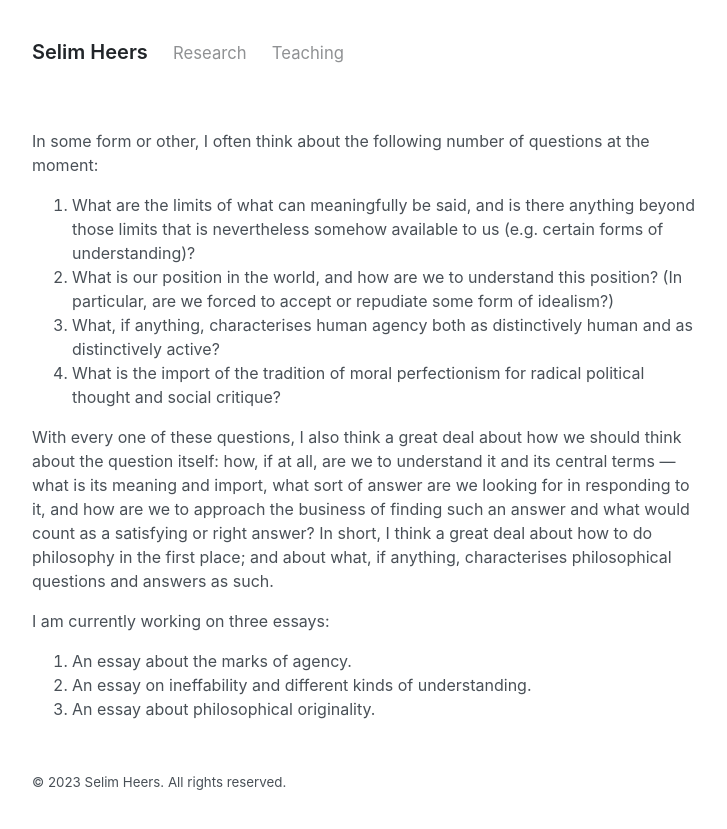
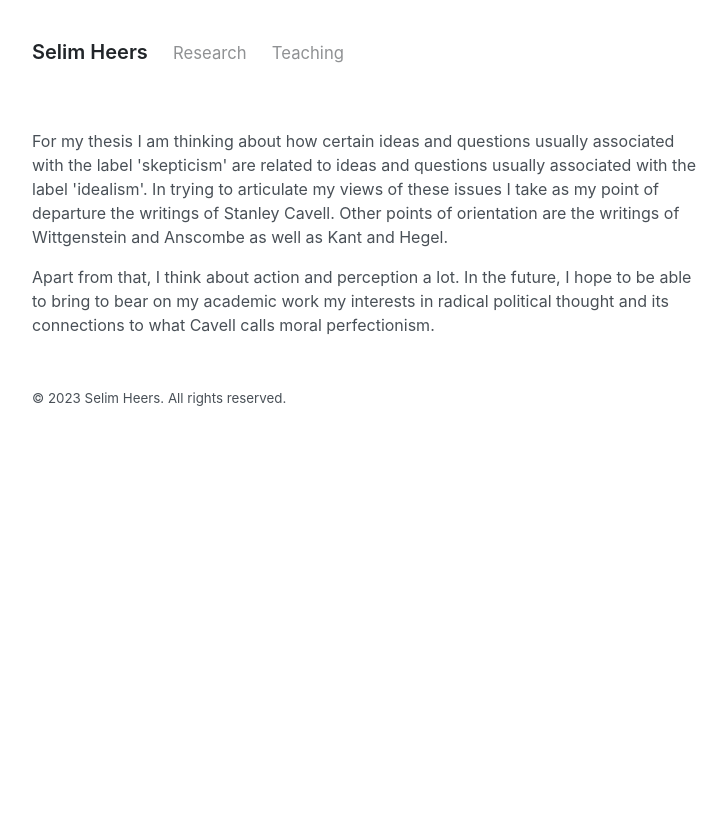
Before and after one commit to selimheers/selimheers.github.io, a Jekyll site: the page built from research.md, in a window 1280 px wide. Shown: the top 829 px of the page, without its empty margins (272-999 px from the left). Built offline with Jekyll 4.4.1, drawn with Linux system fonts in a browser that asks for light colours.

Commit message:
Update research.md

```diff
--- a/research.md
+++ b/research.md
@@ -4,17 +4,6 @@ title: Research
 permalink: /research/
 ---
 
-In some form or other, I often think about the following number of questions at the moment:
+<p>For my thesis I am thinking about how certain ideas and questions usually associated with the label 'skepticism' are related to ideas and questions usually associated with the label 'idealism'. In trying to articulate my views of these issues I take as my point of departure the writings of Stanley Cavell. Other points of orientation are the writings of Wittgenstein and Anscombe as well as Kant and Hegel.</p>
 
-1. What are the limits of what can meaningfully be said, and is there anything beyond those limits that is nevertheless somehow available to us (e.g. certain forms of understanding)?
-2. What is our position in the world, and how are we to understand this position? (In particular, are we forced to accept or repudiate some form of idealism?)
-3. What, if anything, characterises human agency both as distinctively human and as distinctively active?
-4. What is the import of the tradition of moral perfectionism for radical political thought and social critique?
-
-With every one of these questions, I also think a great deal about how we should think about the question itself: how, if at all, are we to understand it and its central terms — what is its meaning and import, what sort of answer are we looking for in responding to it, and how are we to approach the business of finding such an answer and what would count as a satisfying or right answer? In short, I think a great deal about how to do philosophy in the first place; and about what, if anything, characterises philosophical questions and answers as such.
-
-I am currently working on three essays:
-
-1. An essay about the marks of agency.
-2. An essay on ineffability and different kinds of understanding.
-3. An essay about philosophical originality.
+<p>Apart from that, I think about action and perception a lot. In the future, I hope to be able to bring to bear on my academic work my interests in radical political thought and its connections to what Cavell calls moral perfectionism.</p>
```
